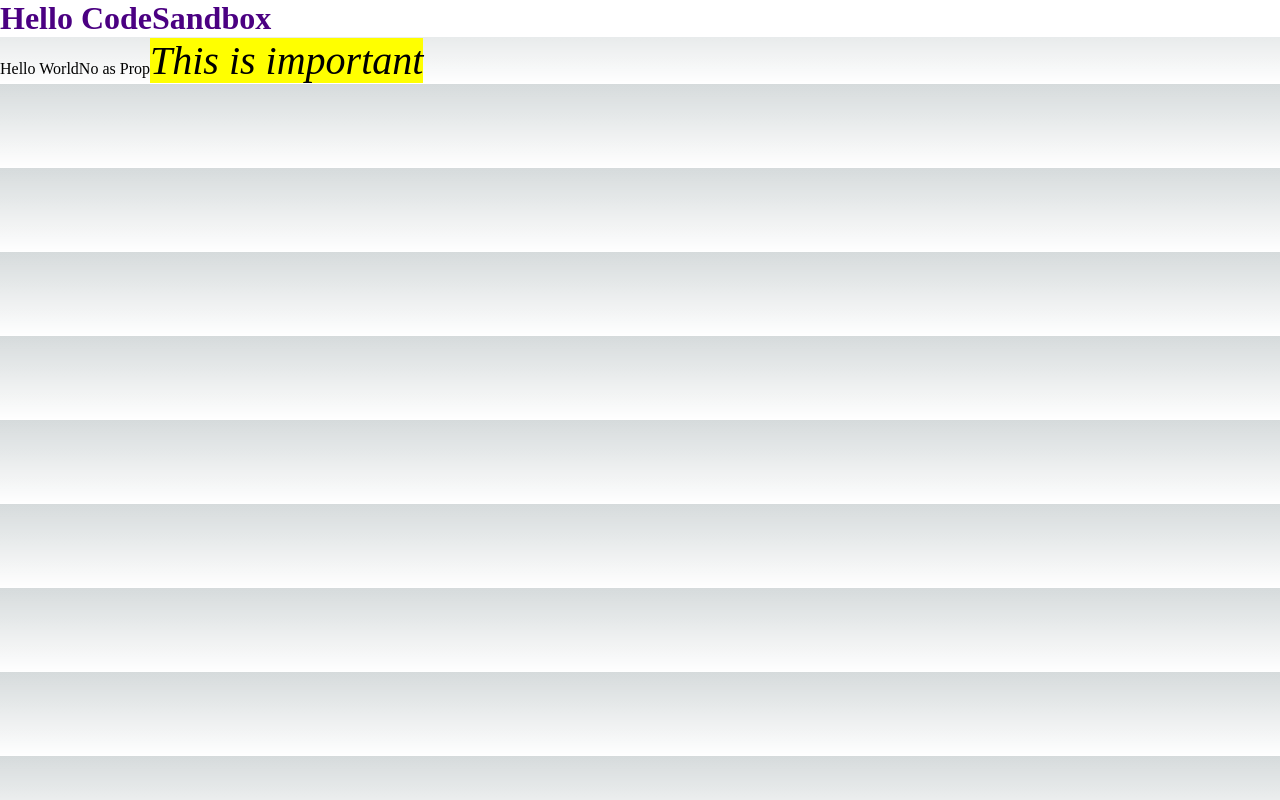
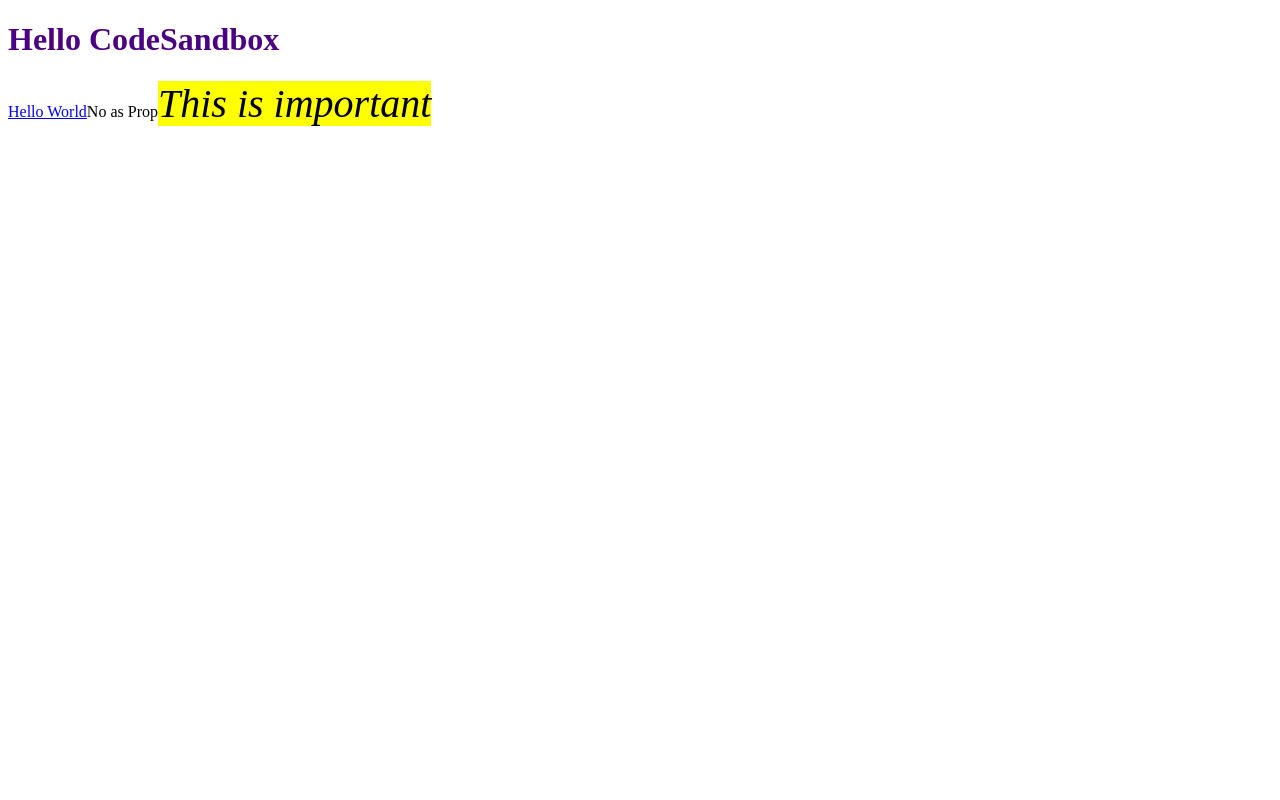
Before and after one commit to AndrewMorrow/polymorphic_react_components, a Next.js app: page / in a window 1280 px wide. Built offline with nearby package versions, Linux system fonts and the light colour scheme.

Commit message:
end tutorial

```diff
--- a/components/Text.tsx
+++ b/components/Text.tsx
@@ -9,41 +9,64 @@
   | "indigo"
   | "violet";
 
+type PolymorphicRef<C extends React.ElementType> =
+  React.ComponentPropsWithRef<C>["ref"];
+
 // typr for the as property that takes in a generic C
 type AsProp<C extends React.ElementType> = {
   as?: C;
 };
 
-// actual component props that are passed into the component
-type ComponentProps = {
-  color?: Rainbow | "black";
-};
+// Separate for readability | passes generic to AsProp<C> and sets a Generic for Props with P | This then omits all keys found in AsProp
+type PropsToOmit<C extends React.ElementType, P> = keyof (AsProp<C> & P);
 
-// type Props<C extends React.ElementType> = React.PropsWithChildren<
-//   TextProps<C>
-// > &
-//   Omit<React.ComponentPropsWithoutRef<C>, keyof TextProps<C>>;
-
-// Separate for readability | passes generic to AsProp<C> and sets a Generic for Props with P | This then omits all keys found in AsProp
-type PropsToOmit<C extends React.ElementType, P> = keyof AsProp<C> & P;
-
-// type PropsWithAs<C, Props> = Props & AsProp<C>;
-
-// Takes in a generic component r property and sets a default value for Props
 type PolymorphicComponentProps<
   C extends React.ElementType,
   Props = {}
 > = React.PropsWithChildren<Props & AsProp<C>> &
   Omit<React.ComponentPropsWithoutRef<C>, PropsToOmit<C, Props>>;
 
+type PolymorphicComponentPropsWithRef<
+  C extends React.ElementType,
+  Props = {}
+> = PolymorphicComponentProps<C, Props> & {
+  ref?: PolymorphicRef<C>;
+};
+
+// actual component props that are passed into the component
+type ComponentProps<C extends React.ElementType> =
+  PolymorphicComponentPropsWithRef<
+    C,
+    {
+      color?: Rainbow | "black";
+    }
+  >;
+
+type TextComponent = <C extends React.ElementType>(
+  props: Props<C, ComponentProps<C>>
+) => React.ReactElement | null;
+// type Props<C extends React.ElementType> = React.PropsWithChildren<
+//   TextProps<C>
+// > &
+//   Omit<React.ComponentPropsWithoutRef<C>, keyof TextProps<C>>;
+
+// type PropsWithAs<C, Props> = Props & AsProp<C>;
+
+// Takes in a generic component r property and sets a default value for Props
+
+type Props<C extends React.ElementType, P> = PolymorphicComponentProps<C, P>;
+
 // <C extends React.ElementType = "span"> This takes in a generic and then constrains it to the React.ElementType for type safety. Then it sets a default value for the generic if the option property is not passed.
-export const Text = <C extends React.ElementType = "span">({
-  as,
-  children,
-  color,
-  style,
-  ...restProps
-}: PolymorphicComponentProps<C, ComponentProps>) => {
+const Text = <C extends React.ElementType = "span">(
+  {
+    as,
+    children,
+    color,
+    style,
+    ...restProps
+  }: PolymorphicComponentPropsWithRef<C, ComponentProps<C>>,
+  ref?: PolymorphicRef<C>
+) => {
   const Component = as || "span";
 
   // passes in a style attribute but also allows user inline styles to work
@@ -55,3 +78,7 @@
     </Component>
   );
 };
+
+// Text.displayName = "Text";
+
+export default React.forwardRef(Text);
--- a/src/app/page.tsx
+++ b/src/app/hello.tsx
@@ -1,7 +1,10 @@
 import { Text } from "components/Text";
 import { Emphasis } from "components/Emphasis";
+import { useRef } from "react";
 
 export default function Home() {
+  const ref = useRef(null);
+
   return (
     <main>
       {/* Invalid Attribute Support */}
--- a/src/app/layout.tsx
+++ b/src/app/layout.tsx
@@ -1,12 +1,12 @@
-import './globals.css'
+import "./globals.css";
 
 export default function RootLayout({
   children,
 }: {
-  children: React.ReactNode
+  children: React.ReactNode;
 }) {
   return (
-    <html lang="en">
+    <html lang="en" style={{ backgroundColor: "black" }}>
       {/*
         <head /> will contain the components returned by the nearest parent
         head.tsx. Find out more at https://beta.nextjs.org/docs/api-reference/file-conventions/head
@@ -14,5 +14,5 @@
       <head />
       <body>{children}</body>
     </html>
-  )
+  );
 }
--- /dev/null
+++ b/src/pages/index.tsx
@@ -0,0 +1,31 @@
+import Text from "components/Text";
+import { Emphasis } from "components/Emphasis";
+import { useRef } from "react";
+
+export default function Home() {
+  const ref = useRef<HTMLAnchorElement | null>(null);
+  const ref2 = useRef<HTMLHeadingElement | null>(null);
+
+  return (
+    <main>
+      {/* Invalid Attribute Support */}
+      <Text
+        as="h1"
+        href="https://github.com/"
+        color={"indigo"}
+        style={{ backgroundColor: "white" }}
+        ref={ref}
+      >
+        Hello CodeSandbox
+      </Text>
+      {/* Valid Attribute support */}
+      <Text as="a" href="https://github.com/">
+        Hello World
+      </Text>
+      {/* Type safety with no as prop */}
+      <Text href="https://github.com/">No as Prop</Text>
+      {/* Using a custom Component */}
+      <Text as={Emphasis}>This is important</Text>
+    </main>
+  );
+}
```
